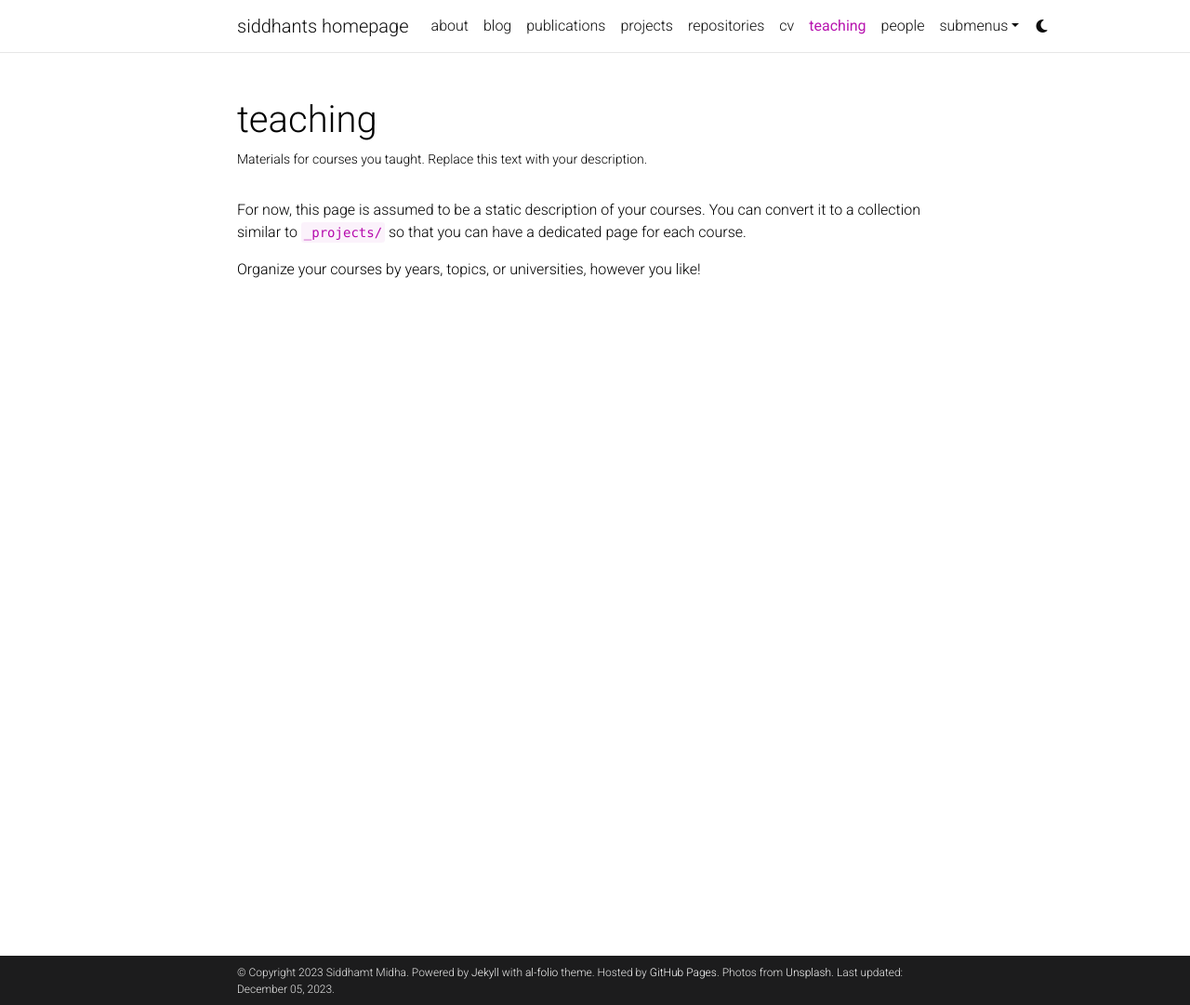
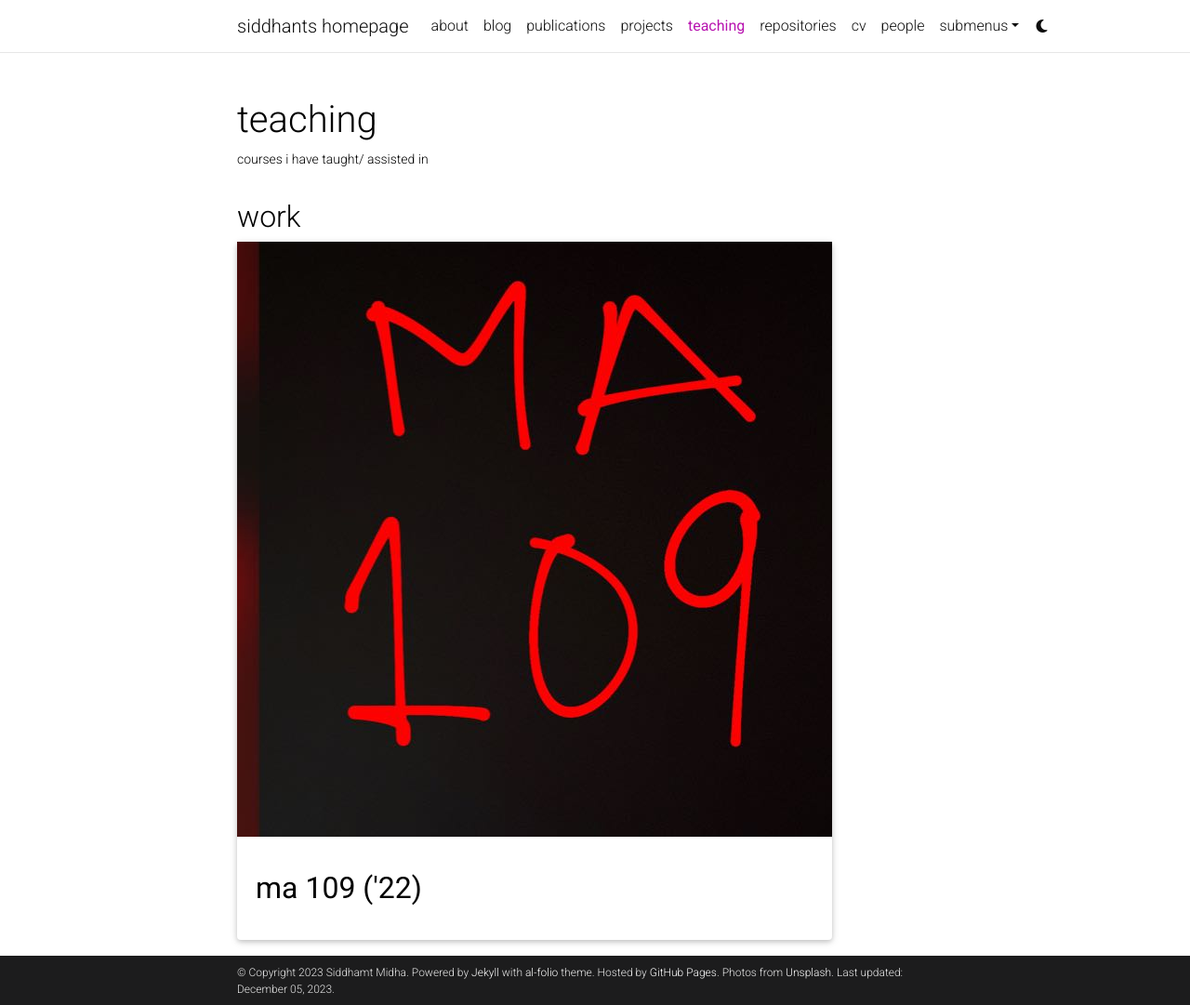
Before and after one commit to siddhant-midha/siddhant-midha.github.io, a Jekyll site: the page built from _pages/teaching.md, in a window 1280 px wide and 1081 px high. Shown: the whole window at 93% size. Built offline with Jekyll 4.4.1, drawn with Linux system fonts in a browser that asks for light colours; full-size pictures stand in for the smaller copies a plugin makes; comment, search, counter and statistics services are not loaded; a style sheet for code colours, icons or effects is not loaded.

Commit message:
Update teaching.md

```diff
--- a/_pages/teaching.md
+++ b/_pages/teaching.md
@@ -1,12 +1,58 @@
 ---
 layout: page
+title: teaching
 permalink: /teaching/
-title: teaching
-description: Materials for courses you taught. Replace this text with your description.
+description: courses i have taught/ assisted in
 nav: true
-nav_order: 5
+nav_order: 2
+display_categories: [work]
+horizontal: false
 ---
 
-For now, this page is assumed to be a static description of your courses. You can convert it to a collection similar to `_projects/` so that you can have a dedicated page for each course.
+<!-- pages/projects.md -->
+<div class="teaching">
+{%- if site.enable_project_categories and page.display_categories %}
+  <!-- Display categorized projects -->
+  {%- for category in page.display_categories %}
+  <h2 class="category">{{ category }}</h2>
+  {%- assign categorized_projects = site.teaching | where: "category", category -%}
+  {%- assign sorted_projects = categorized_projects | sort: "importance" %}
+  <!-- Generate cards for each project -->
+  {% if page.horizontal -%}
+  <div class="container">
+    <div class="row row-cols-2">
+    {%- for project in sorted_projects -%}
+      {% include projects_horizontal.html %}
+    {%- endfor %}
+    </div>
+  </div>
+  {%- else -%}
+  <div class="grid">
+    {%- for project in sorted_projects -%}
+      {% include projects.html %}
+    {%- endfor %}
+  </div>
+  {%- endif -%}
+  {% endfor %}
 
-Organize your courses by years, topics, or universities, however you like!
+{%- else -%}
+<!-- Display projects without categories -->
+  {%- assign sorted_projects = site.teaching | sort: "importance" -%}
+  <!-- Generate cards for each project -->
+  {% if page.horizontal -%}
+  <div class="container">
+    <div class="row row-cols-2">
+    {%- for project in sorted_projects -%}
+      {% include projects_horizontal.html %}
+    {%- endfor %}
+    </div>
+  </div>
+  {%- else -%}
+  <div class="grid">
+    {%- for project in sorted_projects -%}
+      {% include teaching.html %}
+    {%- endfor %}
+  </div>
+  {%- endif -%}
+{%- endif -%}
+</div>
```
